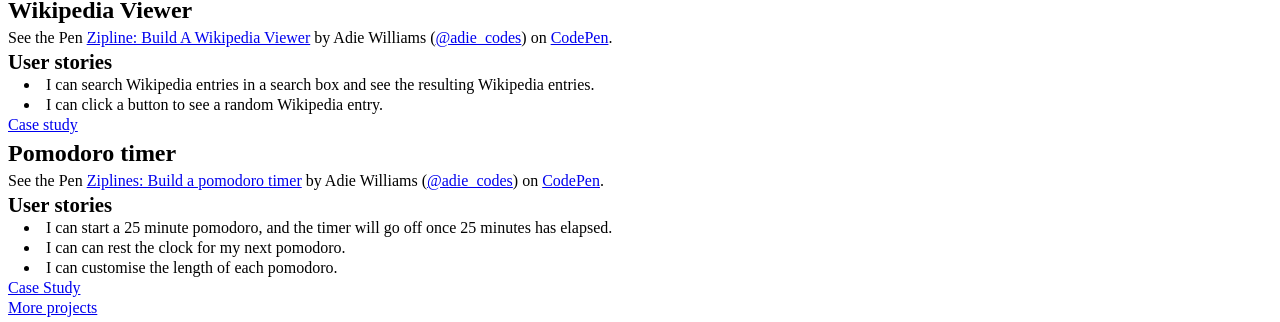
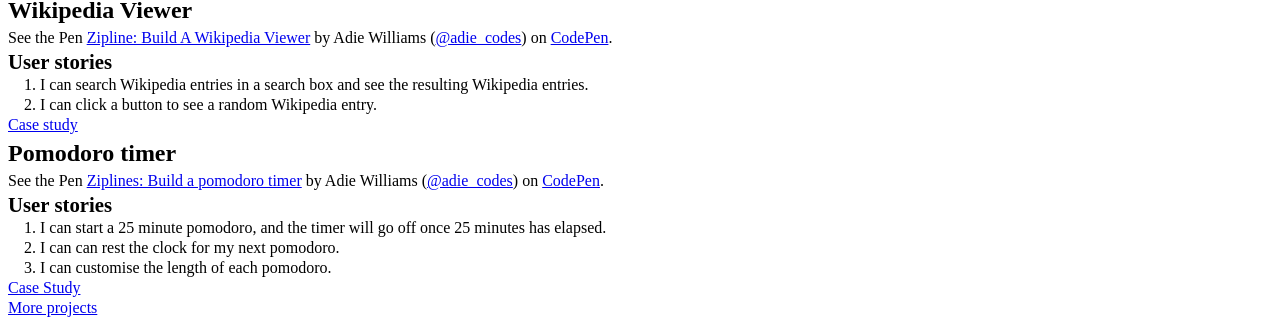
Before and after one commit to adieCodes/personalSite, a plain HTML site: page index.html in a window 1280 px wide. Shown: the part 372-694 px from the top of the page. Drawn offline with Linux system fonts and the light colour scheme; a script that the page names is missing.

Commit message:
fix: Numbering for ul now displayed

```diff
--- a/index.html
+++ b/index.html
@@ -36,21 +36,21 @@
          <h3>Wikipedia Viewer</h3>
          <p data-height="422" data-theme-id="18347" data-slug-hash="aNXyap" data-default-tab="result" data-user="adie_codes" data-embed-version="2" class="codepen">See the Pen <a href="http://codepen.io/adie_codes/pen/aNXyap/">Zipline: Build A Wikipedia Viewer</a> by Adie Williams (<a href="http://codepen.io/adie_codes">@adie_codes</a>) on <a href="http://codepen.io">CodePen</a>.</p>
          <h4>User stories</h4>
-         <ul>
+         <ol>
            <li>I can search Wikipedia entries in a search box and see the resulting Wikipedia entries.</li>
            <li>I can click a button to see a random Wikipedia entry.</li>
-         </ul>
+         </ol>
          <a href="#" class="case-study">Case study</a>
       </div><!-- .portfolio-project -->
       <div class="portfolio-project">
         <h3>Pomodoro timer</h3>
         <p data-height="422" data-theme-id="18347" data-slug-hash="JYRdXq" data-default-tab="result" data-user="adie_codes" data-embed-version="2" class="codepen">See the Pen <a href="http://codepen.io/adie_codes/pen/JYRdXq/">Ziplines: Build a pomodoro timer</a> by Adie Williams (<a href="http://codepen.io/adie_codes">@adie_codes</a>) on <a href="http://codepen.io">CodePen</a>.</p>
         <h4>User stories</h4>
-        <ul>
+        <ol>
           <li>I can start a 25 minute pomodoro, and the timer will go off once 25 minutes has elapsed.</li>
           <li>I can can rest the clock for my next pomodoro.</li>
           <li>I can customise the length of each pomodoro.</li>
-        </ul>
+        </ol>
         <a href="#" class="case-study">Case Study</a>
       </div><!-- .portfolio-project -->
       <a href="#" id="portfolio-link">More projects</a>
--- a/styles/main.css
+++ b/styles/main.css
@@ -96,7 +96,15 @@ h4, h5, h6{
   font-weight: bold;
   line-height: 1.3;
 }
+ol, ul{
+	list-style-position: inside;
+}
 ul{
   list-style: inside;
-  padding-left: 1rem;
 }
+ol{
+	list-style-type: decimal;
+}
+li{
+	margin-left: 1rem;
+}
```
